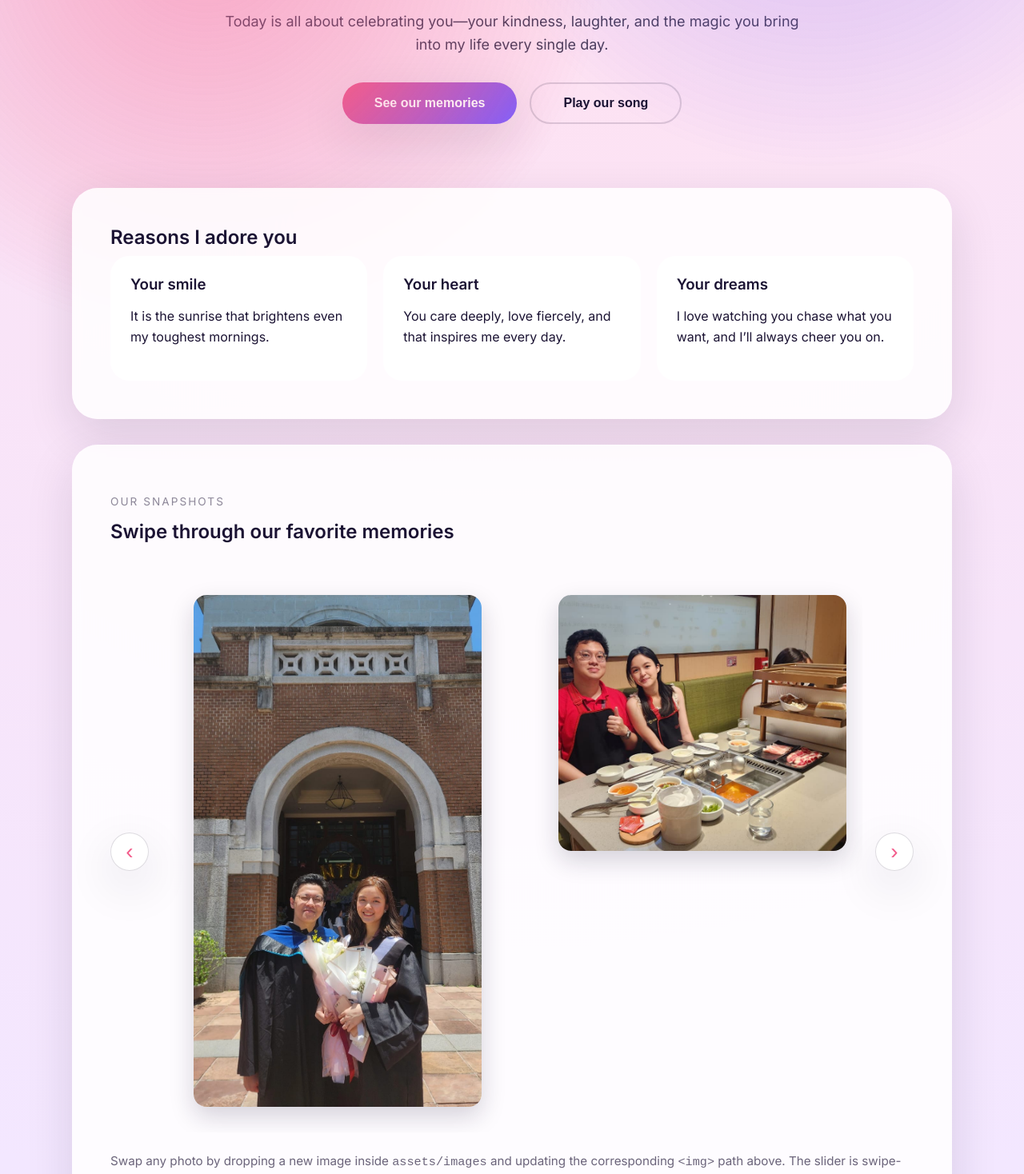
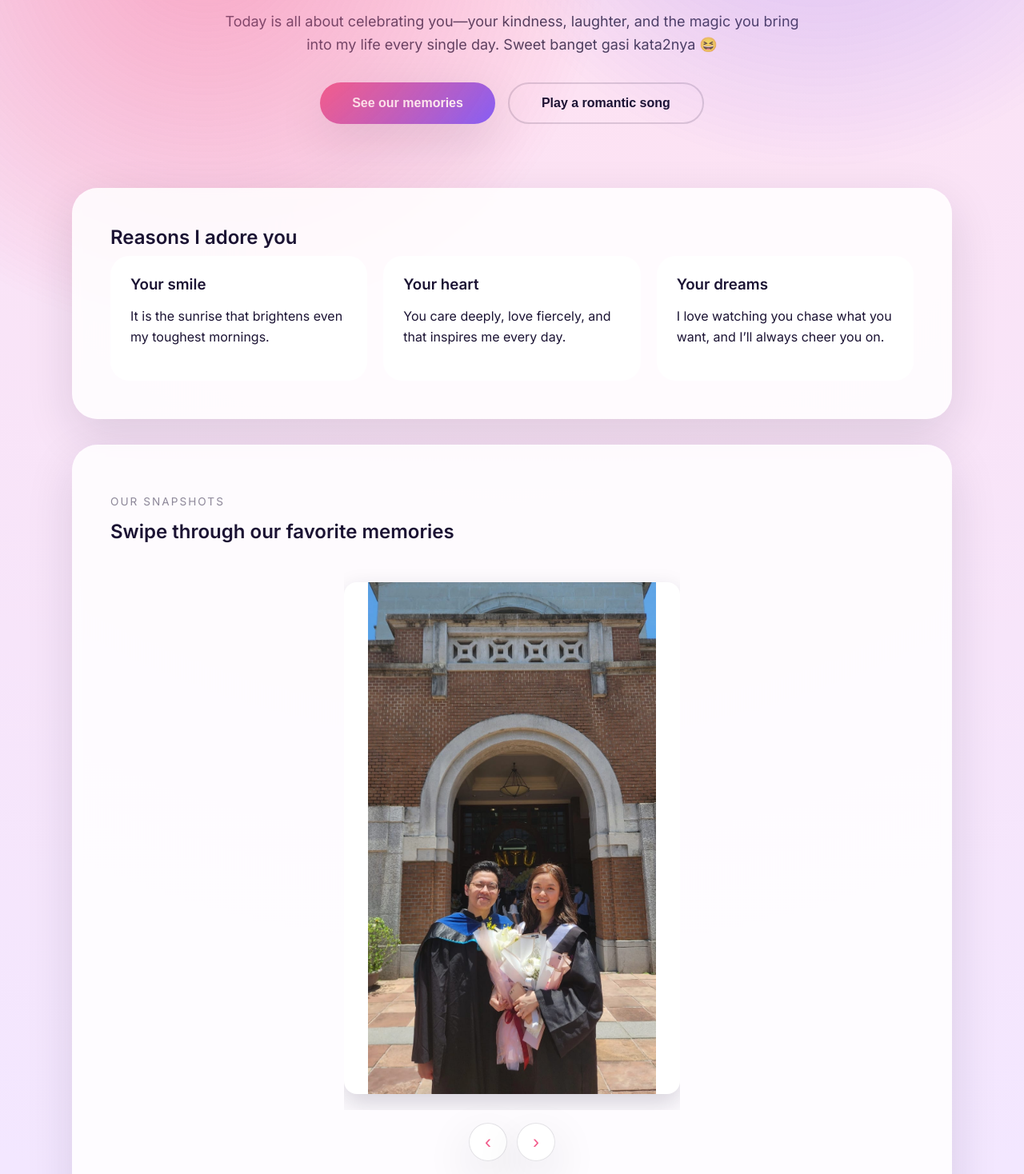
Before and after one commit to josaphatbakker/happy-birthday-morla, a plain HTML site: page index.html in a window 1280 px wide. Shown: the part 223-1691 px from the top of the page at 80% size. Drawn offline with Linux system fonts and the light colour scheme.

Commit message:
update 3

```diff
--- a/index.html
+++ b/index.html
@@ -25,11 +25,11 @@
       <h1>Another year more beautiful with you in it</h1>
       <p class="lead">
         Today is all about celebrating you—your kindness, laughter, and the
-        magic you bring into my life every single day.
+        magic you bring into my life every single day. Sweet banget gasi kata2nya 😆
       </p>
         <div class="hero-actions">
           <button class="cta" data-scroll-target="#gallery">See our memories</button>
-        <button class="secondary" id="audio-toggle">Play our song</button>
+          <button class="secondary" id="audio-toggle">Play a romantic song</button>
         </div>
     </header>
 
@@ -59,14 +59,6 @@
         </div>
 
         <div class="carousel" aria-label="Photo memories">
-          <button
-            class="carousel-control prev"
-            aria-label="Show previous photo"
-            data-direction="-1"
-          >
-            ‹
-          </button>
-
           <div class="carousel-track" tabindex="0">
             <figure class="slide">
               <img src="assets/images/photo-1.jpg" alt="Smiling together" />
@@ -88,6 +80,14 @@
             </figure>
           </div>
 
+          <div class="carousel-nav">
+            <button
+              class="carousel-control prev"
+              aria-label="Show previous photo"
+              data-direction="-1"
+            >
+              ‹
+            </button>
             <button
               class="carousel-control next"
               aria-label="Show next photo"
@@ -95,6 +95,7 @@
             >
               ›
             </button>
+          </div>
         </div>
 
         <p class="hint">
@@ -133,17 +134,15 @@
       <section class="panel letter" id="love-letter">
         <h2>A little note</h2>
         <p>
-          Thank you for showing me how bright life can be when it’s shared with
-          someone incredible. I promise to keep learning you, loving you, and
-          lifting you every day. Happy birthday, sweetheart. Here’s to countless
-          more candles, adventures, and “us” stories.
+          Thank you for being there and supporting me. I promise to keep learning you, loving you, and
+          lifting you every day. Happy birthday, sweetheart. Mau ditulis apalagi nih?
         </p>
         <p class="signature">Forever yours, <span>Your Name</span></p>
       </section>
     </main>
 
     <footer>
-      <small>Made with so much love • Replace this with your names</small>
+      <small>Made with so much love • Josa + dibantu chatgpt heheheh</small>
     </footer>
 
     <script src="script.js" defer></script>
--- a/script.js
+++ b/script.js
@@ -17,7 +17,7 @@ scrollButtons.forEach((button) => {
 const updateToggleLabel = () => {
   if (!audioToggle) return;
   const isPlaying = !bgSong.paused;
-  audioToggle.textContent = isPlaying ? 'Pause our song' : 'Play our song';
+  audioToggle.textContent = isPlaying ? 'Pause the song' : 'Play a romantic song';
 };
 
 const handleAudioToggle = async () => {
--- a/style.css
+++ b/style.css
@@ -151,18 +151,19 @@ main {
 .carousel {
   margin-top: 2rem;
   display: flex;
+  flex-direction: column;
+  gap: 1rem;
   align-items: center;
-  gap: 1rem;
 }
 
 .carousel-track {
-  flex: 1;
+  width: min(90vw, 420px);
   display: flex;
-  gap: 1rem;
+  gap: 1.25rem;
   overflow-x: auto;
   scroll-behavior: smooth;
   scroll-snap-type: x mandatory;
-  padding: 1rem 0;
+  padding-bottom: 0.25rem;
   -webkit-overflow-scrolling: touch;
   scrollbar-width: none;
 }
@@ -172,23 +173,30 @@ main {
 }
 
 .slide {
-  flex: 0 0 clamp(220px, 70vw, 360px);
+  flex: 0 0 100%;
   scroll-snap-align: center;
 }
 
 .slide img {
   width: 100%;
-  min-height: 320px;
-  object-fit: cover;
+  height: auto;
+  max-height: 80vh;
+  object-fit: contain;
+  background: white;
+}
+
+.carousel-nav {
+  display: flex;
+  gap: 0.75rem;
 }
 
 .carousel-control {
-  background: rgba(255, 255, 255, 0.9);
-  border: 1px solid rgba(27, 19, 51, 0.15);
+  background: rgba(255, 255, 255, 0.95);
+  border: 1px solid rgba(27, 19, 51, 0.12);
   border-radius: 999px;
   width: 48px;
   height: 48px;
-  font-size: 1.75rem;
+  font-size: 1.5rem;
   color: var(--hot-pink);
   cursor: pointer;
   display: grid;
@@ -299,22 +307,18 @@ footer {
     padding: 2.5rem 1.5rem;
   }
 
-  .carousel {
-    gap: 0.5rem;
-  }
-
-  .slide {
-    flex-basis: 80vw;
+  .carousel-track {
+    width: 100%;
   }
 
   .slide img {
-    min-height: 260px;
+    max-height: 70vh;
   }
 
   .carousel-control {
     width: 42px;
     height: 42px;
-    font-size: 1.4rem;
+    font-size: 1.3rem;
   }
 
   .timeline::before {
```
Lines whose indentation alone changed are shown as unchanged.
